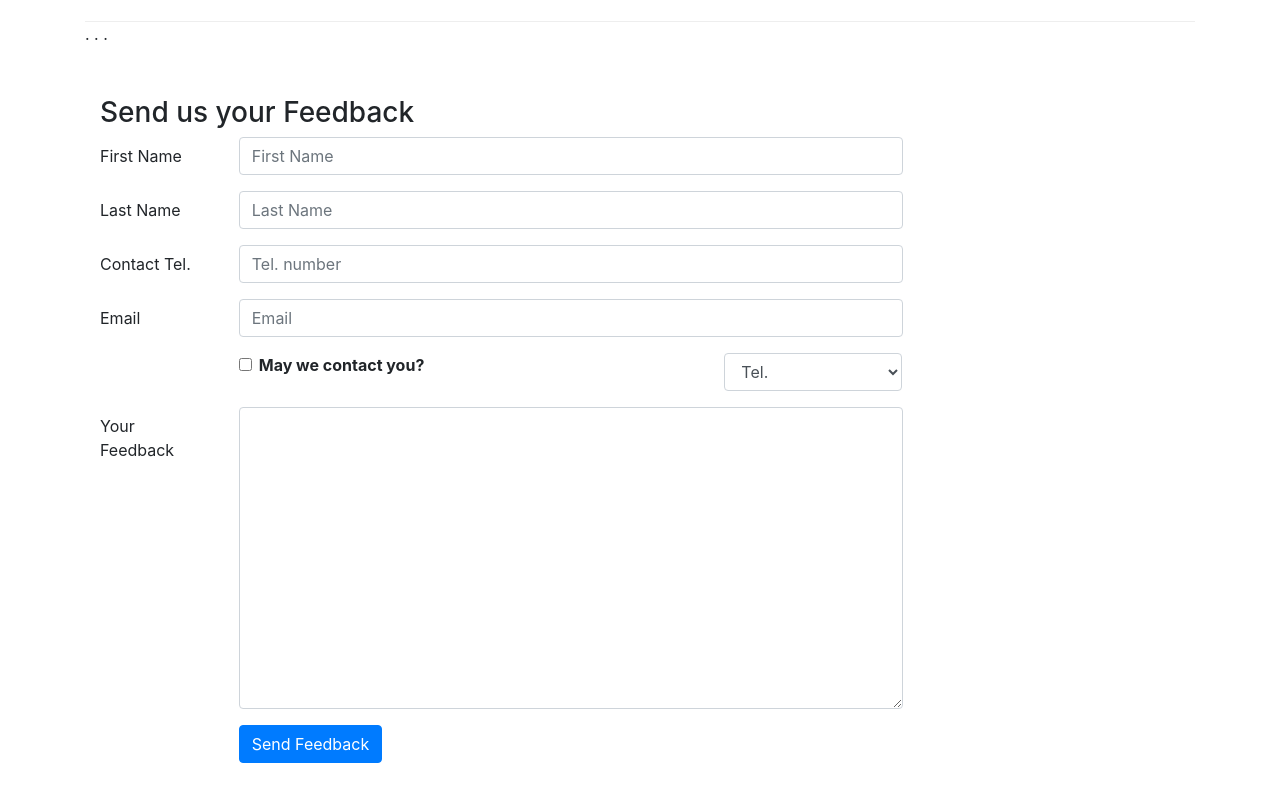
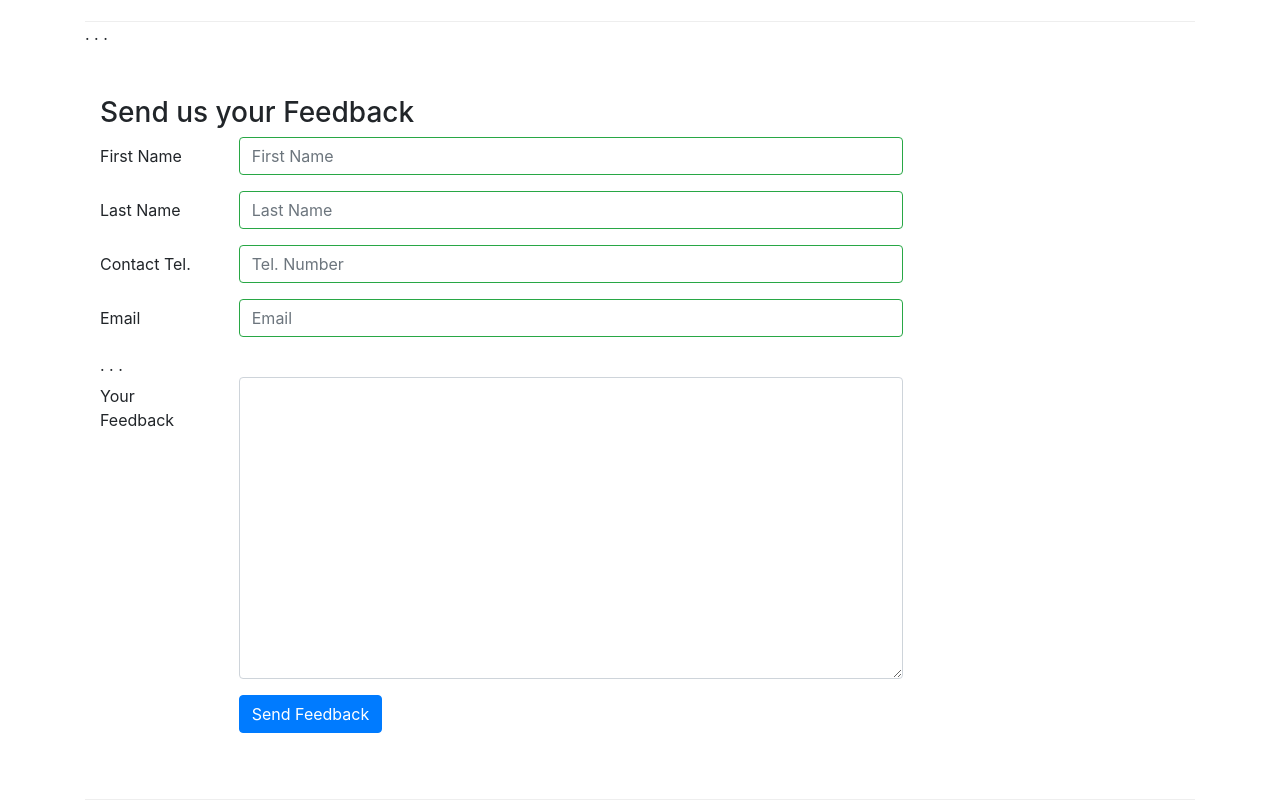
Before and after one commit to JShanmukhRao/Madre-React-Restaurant, a React (Create React App) app: page /contactus in a window 1280 px wide. Shown: the part 720-1522 px from the top of the page. Built offline with nearby package versions, Linux system fonts and the light colour scheme.

Commit message:
Controlled Form Validation

```diff
--- a/src/components/ContactComponent.js
+++ b/src/components/ContactComponent.js
@@ -1,6 +1,6 @@
 import React, { Component } from 'react';
 import { Breadcrumb, BreadcrumbItem,
-            Button, Form, FormGroup, Label, Input, Col } from 'reactstrap';
+            Button, Form, FormGroup, Label, Input, FormFeedback,Col } from 'reactstrap';
 import {Link} from 'react-router-dom';
 class Contact extends Component {
      constructor(props) {
@@ -13,11 +13,52 @@ class Contact extends Component {
             email: '',
             agree: false,
             contactType: 'Tel.',
-            message: ''
+            message: '',
+            touched: {
+                firstname: false,
+                lastname: false,
+                telnum: false,
+                email: false
+            }
         };        this.handleInputChange = this.handleInputChange.bind(this);
 
                 this.handleSubmit = this.handleSubmit.bind(this);
 
+    }
+    validate(firstname, lastname, telnum, email) {
+
+        const errors = {
+            firstname: '',
+            lastname: '',
+            telnum: '',
+            email: ''
+        };
+
+        if (this.state.touched.firstname && firstname.length < 3)
+            errors.firstname = 'First Name should be >= 3 characters';
+        else if (this.state.touched.firstname && firstname.length > 10)
+            errors.firstname = 'First Name should be <= 10 characters';
+
+        if (this.state.touched.lastname && lastname.length < 3)
+            errors.lastname = 'Last Name should be >= 3 characters';
+        else if (this.state.touched.lastname && lastname.length > 10)
+            errors.lastname = 'Last Name should be <= 10 characters';
+
+        const reg = /^\d+$/;
+        if (this.state.touched.telnum && !reg.test(telnum))
+            errors.telnum = 'Tel. Number should contain only numbers';
+
+        if (this.state.touched.email && email.split('').filter(x => x === '@').length !== 1)
+            errors.email = 'Email should contain a @';
+
+        return errors;
+    }
+
+
+    handleBlur = (field) => (evt) => {
+        this.setState({
+          touched: { ...this.state.touched, [field]: true },
+        });
     }
      handleInputChange(event) {
         const targe = event.target;
@@ -31,11 +72,12 @@ class Contact extends Component {
     handleSubmit(event) {
         console.log('Current State is: ' + JSON.stringify(this.state));
 
-
+alert('Current State is: ' + JSON.stringify(this.state));
         event.preventDefault();
     }
 
   render() {
+    const errors = this.validate(this.state.firstname, this.state.lastname, this.state.telnum, this.state.email);
 
     return(
         <div className="container">
@@ -77,13 +119,19 @@ class Contact extends Component {
                    </div>
                     <div className="col-12 col-md-9">
                         <Form onSubmit={this.handleSubmit}>
+
+
                             <FormGroup row>
                                 <Label htmlFor="firstname" md={2}>First Name</Label>
                                 <Col md={10}>
                                     <Input type="text" id="firstname" name="firstname"
                                         placeholder="First Name"
                                         value={this.state.firstname}
+                                        valid={errors.firstname === ''}
+                                        invalid={errors.firstname !== ''}
+                                        onBlur={this.handleBlur('firstname')}
                                         onChange={this.handleInputChange} />
+                                    <FormFeedback>{errors.firstname}</FormFeedback>
                                 </Col>
                             </FormGroup>
                             <FormGroup row>
@@ -92,16 +140,24 @@ class Contact extends Component {
                                     <Input type="text" id="lastname" name="lastname"
                                         placeholder="Last Name"
                                         value={this.state.lastname}
+                                        valid={errors.lastname === ''}
+                                        invalid={errors.lastname !== ''}
+                                        onBlur={this.handleBlur('lastname')}
                                         onChange={this.handleInputChange} />
+                                    <FormFeedback>{errors.lastname}</FormFeedback>
                                 </Col>
                             </FormGroup>
                             <FormGroup row>
-                            <Label htmlFor="telnum" md={2}>Contact Tel.</Label>
+                                <Label htmlFor="telnum" md={2}>Contact Tel.</Label>
                                 <Col md={10}>
                                     <Input type="tel" id="telnum" name="telnum"
-                                        placeholder="Tel. number"
+                                        placeholder="Tel. Number"
                                         value={this.state.telnum}
+                                        valid={errors.telnum === ''}
+                                        invalid={errors.telnum !== ''}
+                                        onBlur={this.handleBlur('telnum')}
                                         onChange={this.handleInputChange} />
+                                    <FormFeedback>{errors.telnum}</FormFeedback>
                                 </Col>
                             </FormGroup>
                             <FormGroup row>
@@ -110,31 +166,15 @@ class Contact extends Component {
                                     <Input type="email" id="email" name="email"
                                         placeholder="Email"
                                         value={this.state.email}
+                                        valid={errors.email === ''}
+                                        invalid={errors.email !== ''}
+                                        onBlur={this.handleBlur('email')}
                                         onChange={this.handleInputChange} />
+                                    <FormFeedback>{errors.email}</FormFeedback>
                                 </Col>
                             </FormGroup>
-                            <FormGroup row>
-                                <Col md={{size: 6, offset: 2}}>
-                                    <FormGroup check>
-                                        <Label check>
-                                            <Input type="checkbox"
-                                                name="agree"
-                                                checked={this.state.agree}
-                                                onChange={this.handleInputChange} /> {' '}
-                                            <strong>May we contact you?</strong>
-                                        </Label>
-                                    </FormGroup>
-                                </Col>
-                                <Col md={{size: 3, offset: 1}}>
-                                    <Input type="select" name="contactType"
-                                            value={this.state.contactType}
-                                            onChange={this.handleInputChange}>
-                                        <option>Tel.</option>
-                                        <option>Email</option>
-                                    </Input>
-                                </Col>
-                            </FormGroup>
-                            <FormGroup row>
+
+. . .                            <FormGroup row>
                                 <Label htmlFor="message" md={2}>Your Feedback</Label>
                                 <Col md={10}>
                                     <Input type="textarea" id="message" name="message"
```
